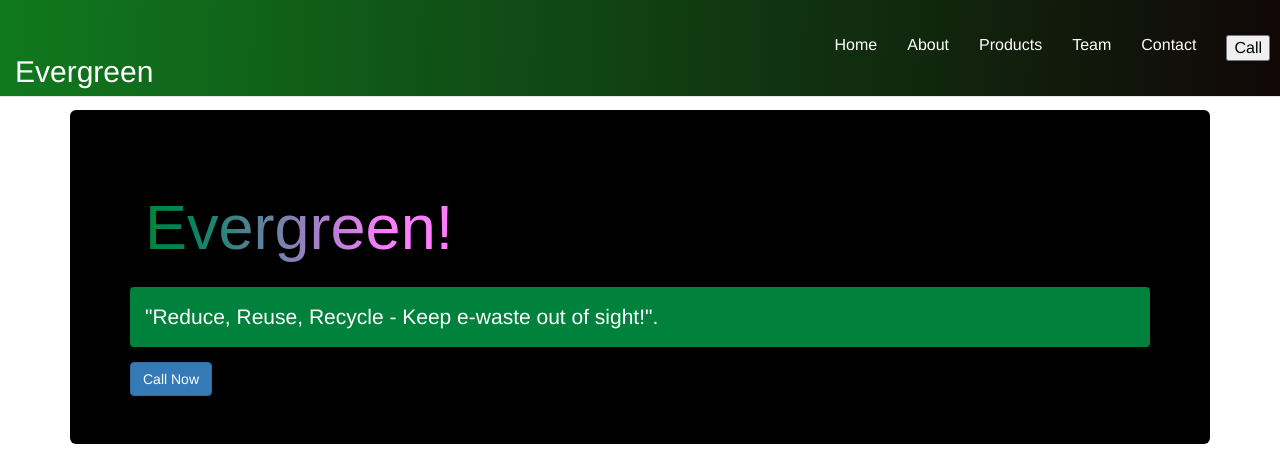
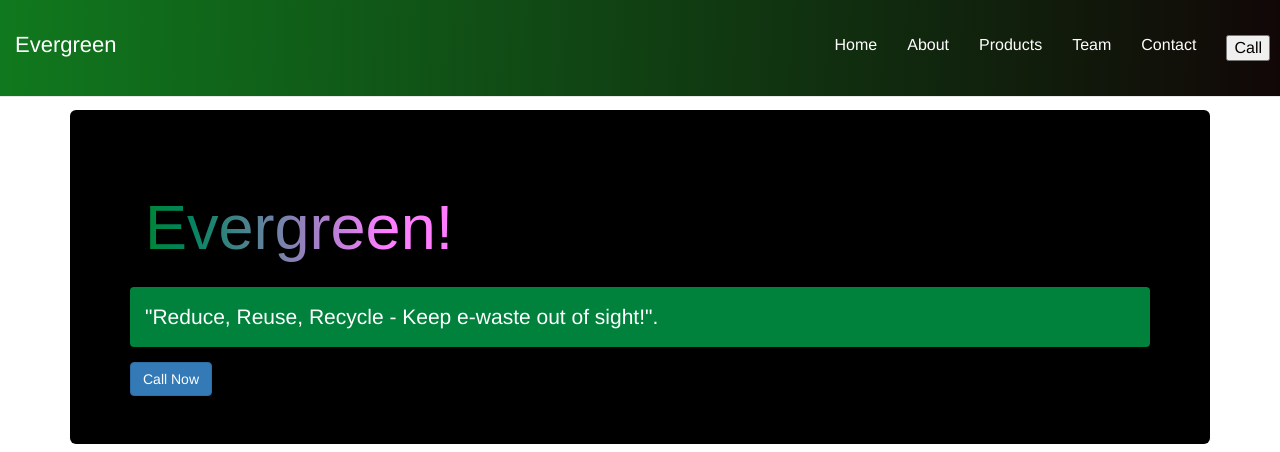
Before and after one commit to samar0ak/evergreen, a plain HTML site: page index.html in a window 1280 px wide. Shown: the top 452 px of the page. Drawn offline with nearby package versions, Linux system fonts and the light colour scheme.

Commit message:
Update index.html

```diff
--- a/index.html
+++ b/index.html
@@ -21,7 +21,7 @@
         <span class="icon-bar"></span>
         <span class="icon-bar"></span>
       </button>
-     <a  href="#" class="navbar-brand">  <h2> Evergreen  </h2>h2></a>
+     <a  href="#" class="navbar-brand">  Evergreen  </a>
     </div>
     <div class="collapse navbar-collapse" id="resNav">
       <ul class="nav navbar-nav navbar-right">
```
